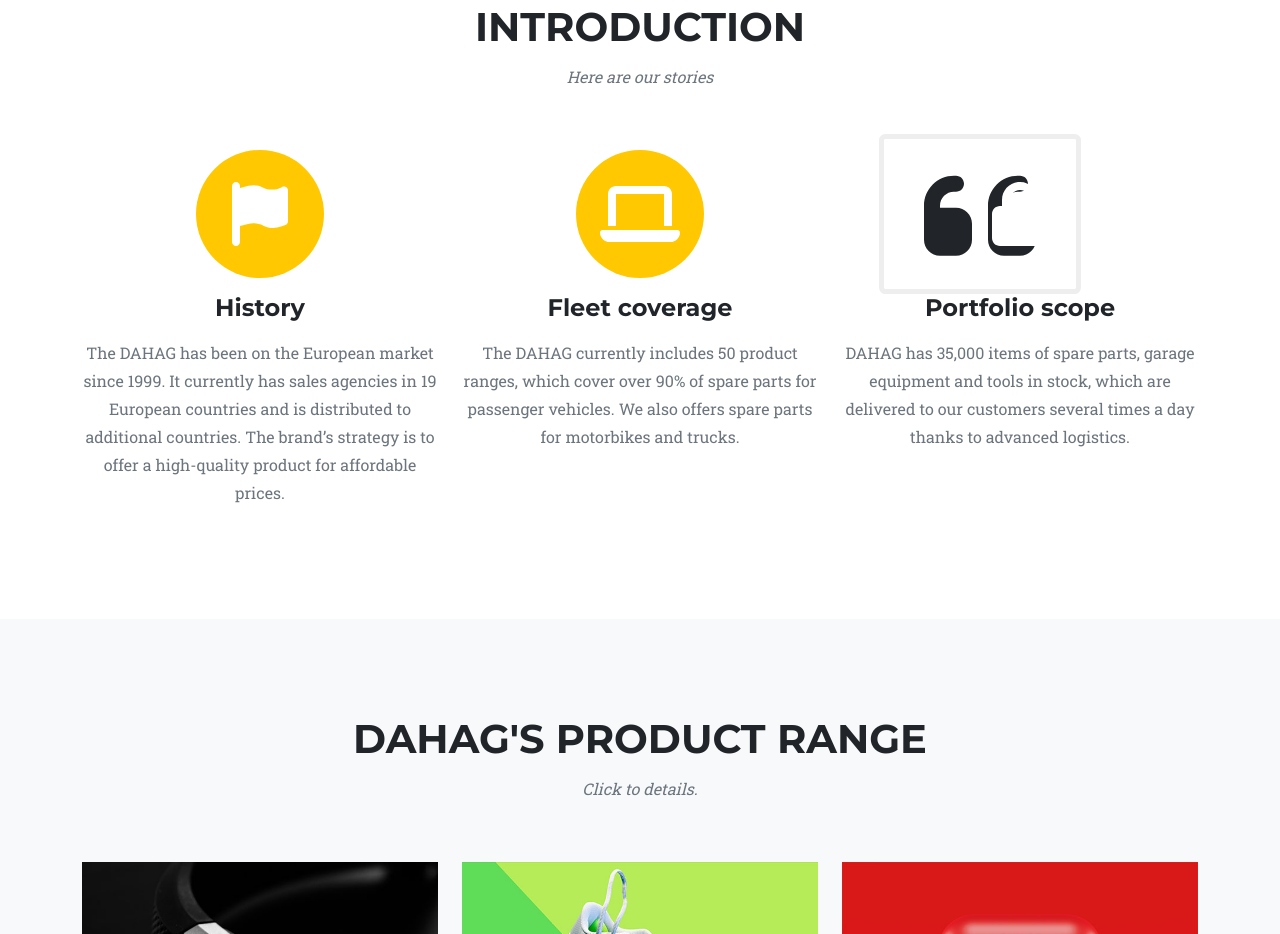
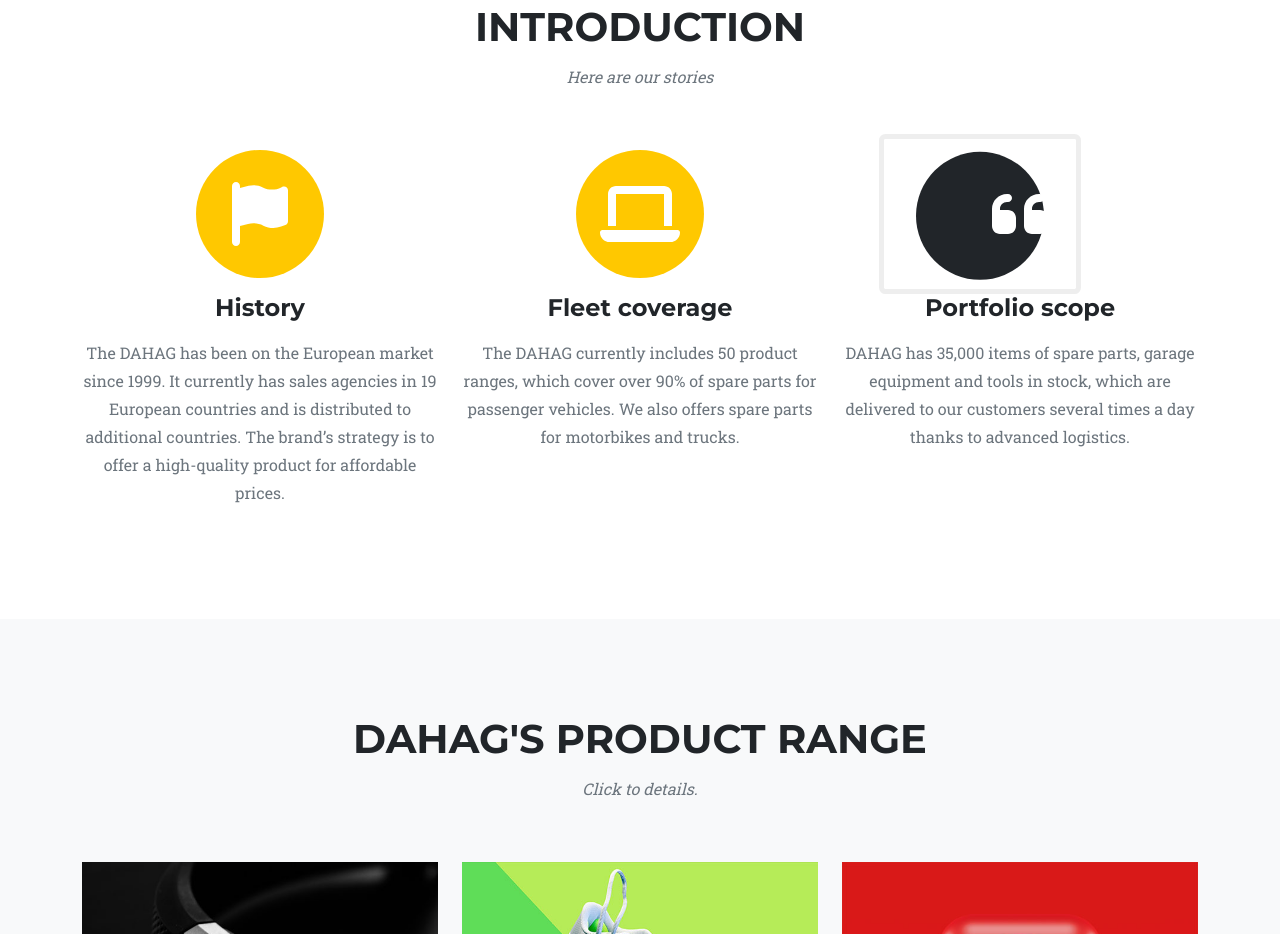
Before and after one commit to roysayhi/roysayhi.github.io, a plain HTML site: page index.html in a window 1280 px wide. Shown: the part 906-1840 px from the top of the page. Drawn offline with nearby package versions, Linux system fonts and the light colour scheme.

Commit message:
Update index.html

```diff
--- a/index.html
+++ b/index.html
@@ -70,8 +70,8 @@
                     </div>
                     <div class="col-md-4">
                         <span class="fa-stack fa-4x">
-                            <i class="fas fa-circle fa-stack-2x text- primary fa-quote-left fa-pull-left fa-border" aria-hidden="true"></i>
-                            <i class="fas fa-lock fa-stack-1x fa-inverse"></i>
+                            <i class="fas fa-circle fa-stack-2x text- primary fa-pull-left fa-border" aria-hidden="true"></i>
+                            <i class="fas fa-quote-left fa-stack-1x fa-inverse"></i>
                         </span>
                         <h4 class="my-3">Portfolio scope</h4>
                         <p class="text-muted">DAHAG has 35,000 items of spare parts, garage equipment and tools in stock, which are delivered to our customers several times a day thanks to advanced logistics.</p>
```
